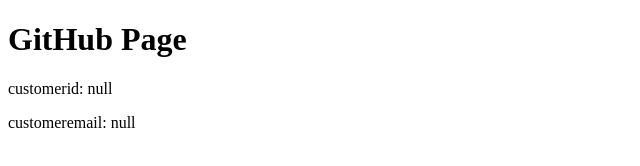
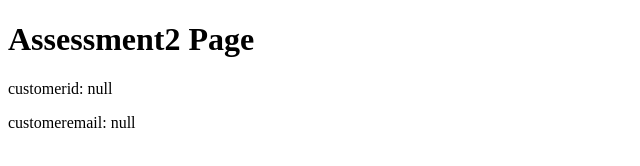
Before and after one commit to zhangshuai0818/Jasonzhang.github.io, a plain HTML site: page index.html in a window 1280 px wide. Shown: the whole page, without its empty margins (0-640 px from the left). Drawn offline with Linux system fonts and the light colour scheme.

Commit message:
Update index.html

```diff
--- a/index.html
+++ b/index.html
@@ -1,4 +1,3 @@
-
 <!DOCTYPE html>
 <html lang="en">
 <head>
@@ -14,7 +13,7 @@
 <!-- End Google Tag Manager -->
 </head>
 <body>
-    <h1>GitHub Page</h1>
+    <h1>Assessment2 Page</h1>
 
 <script>
   function getQueryParameter(name) {
@@ -25,8 +24,7 @@
   // Get the values of key1 and key2
   const customerid = getQueryParameter('key1');
   const customeremail = getQueryParameter('key2');
-
-  // 加载外部脚本并执行identify函数
+  // deploy the Javascript
 (function(a, b, c, d, e, f, g) {
     e['ire_o'] = c;
     e[c] = e[c] || function() { (e[c].a = e[c].a || []).push(arguments) };
@@ -36,11 +34,6 @@
     f.src = a;
     g.parentNode.insertBefore(f, g);
 })('https://utt.impactcdn.com/A2788006-de3d-4011-a57c-c4737e79de0365535.js', 'script', 'ire', document, window);
-
-// 当外部脚本加载并准备好后，调用identify函数（注意：这里假设ire函数是异步加载的，因此直接调用可能不安全）
-// 一种更安全的方法是监听ire脚本的加载完成，但这通常涉及到更复杂的设置。
-// 由于我们不知道ire脚本何时完全加载和可用，下面的调用可能需要在确保ire可用后进行。
-// 为了简化，这里直接调用，但请注意在实际部署中可能需要调整。
 window.ire && window.ire('identify', { customerid: customerid, customeremail: customeremail });
 
   // Display the values in the page
@@ -50,6 +43,5 @@
 
 </script>
 
-
 </body>
 </html>
```
